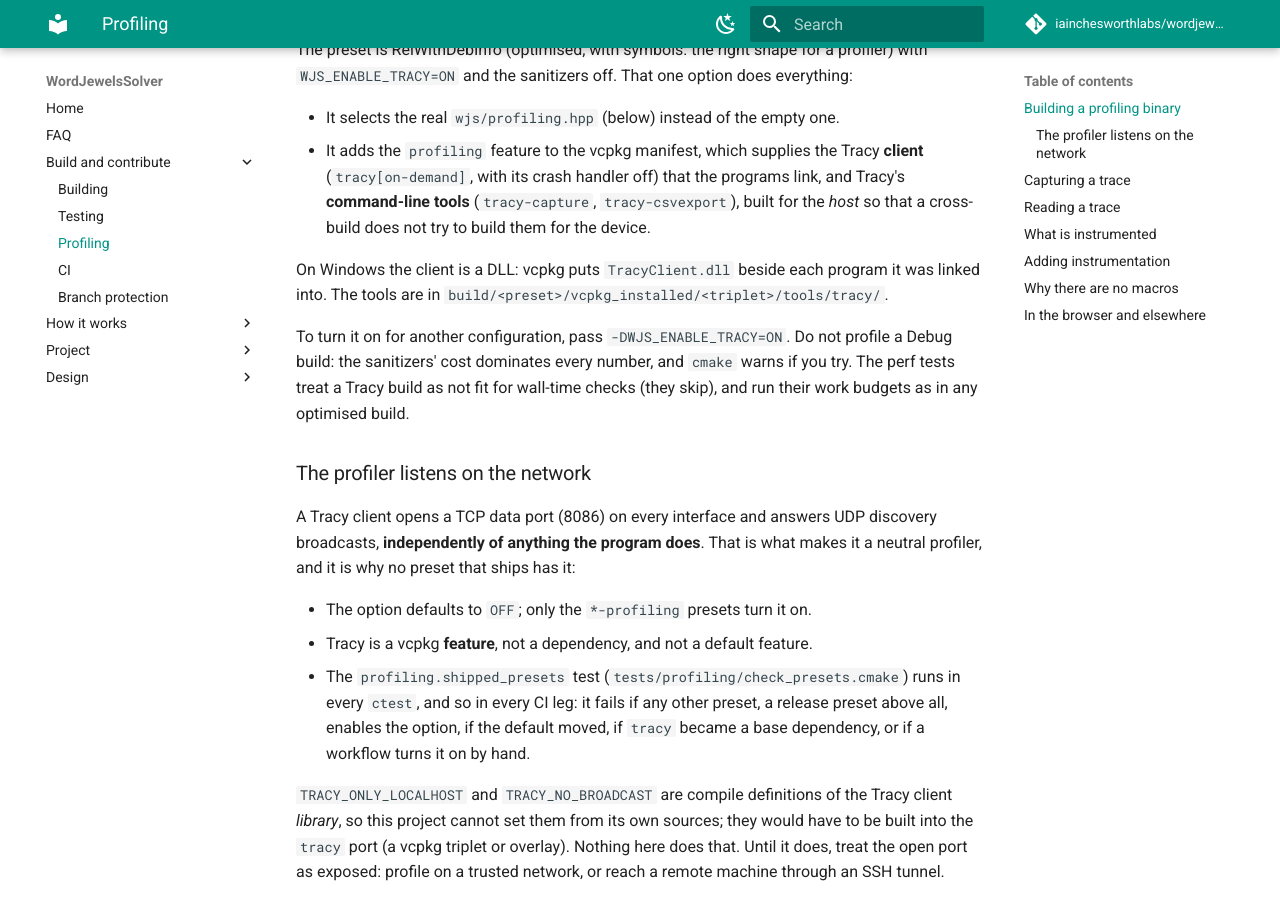
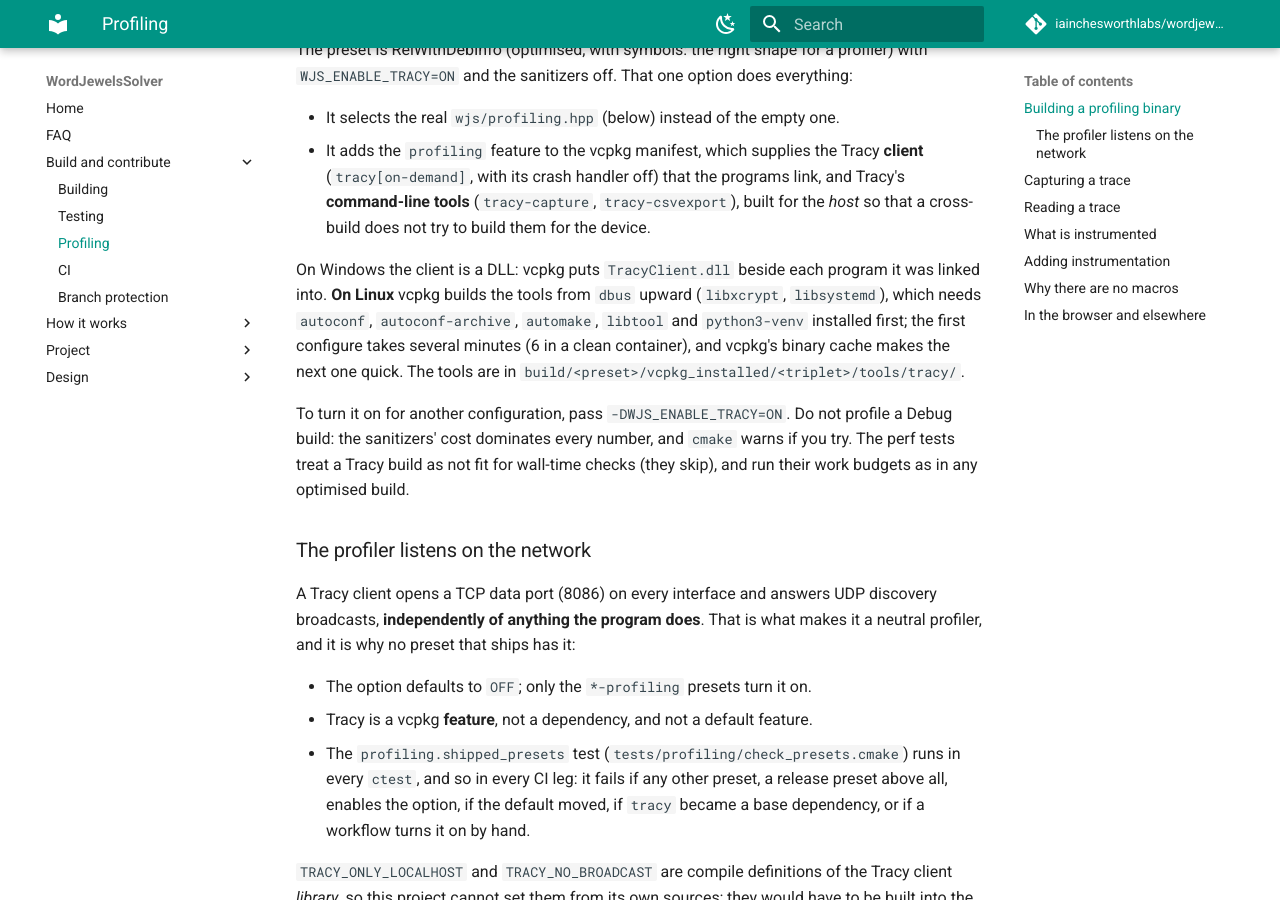
Before and after one commit to iainchesworthlabs/snapandspell, an MkDocs documentation site: the page built from docs/profiling.md, in a window 1280 px wide and 900 px high, scrolled down 545 px. Built offline with MkDocs 1.6.1 and Material for MkDocs 9.7.7, drawn with Linux system fonts in a browser that asks for light colours; comment, search, counter and statistics services are not loaded.

Commit message:
Install autotools for the Linux profiling leg and link the profiling page
The first run of the Linux profiling leg failed on the hosted image because
vcpkg builds Tracy's tools from dbus upward and libxcrypt needs autoconf,
automake and libtool. The leg installs them (and python3-venv, which
libsystemd's build wants) first, and docs/profiling.md says so for anyone
building the tools on Linux. GCC 15.2 built the profiling preset against the
real Tracy headers warning-free and passed all 41 tests in the CI Linux image
once they were there.

README and the docs index link docs/profiling.md.

```diff
--- a/docs/profiling.md
+++ b/docs/profiling.md
@@ -33,7 +33,11 @@ everything:
   device.
 
 On Windows the client is a DLL: vcpkg puts `TracyClient.dll` beside each program
-it was linked into. The tools are in
+it was linked into. **On Linux** vcpkg builds the tools from `dbus` upward
+(`libxcrypt`, `libsystemd`), which needs `autoconf`, `autoconf-archive`,
+`automake`, `libtool` and `python3-venv` installed first; the first configure
+takes several minutes (6 in a clean container), and vcpkg's binary cache makes
+the next one quick. The tools are in
 `build/<preset>/vcpkg_installed/<triplet>/tools/tracy/`.
 
 To turn it on for another configuration, pass `-DWJS_ENABLE_TRACY=ON`. Do not
```
Also changed, not shown: README.md (+2 -1 lines), docs/index.md (+2 -1 lines), 1 other file.
